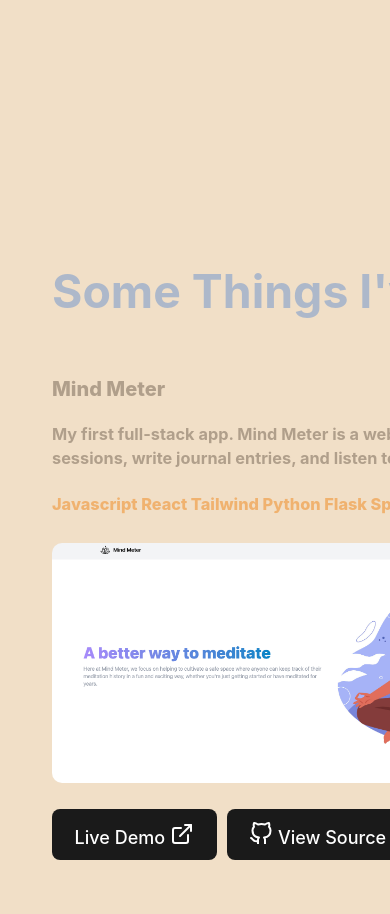
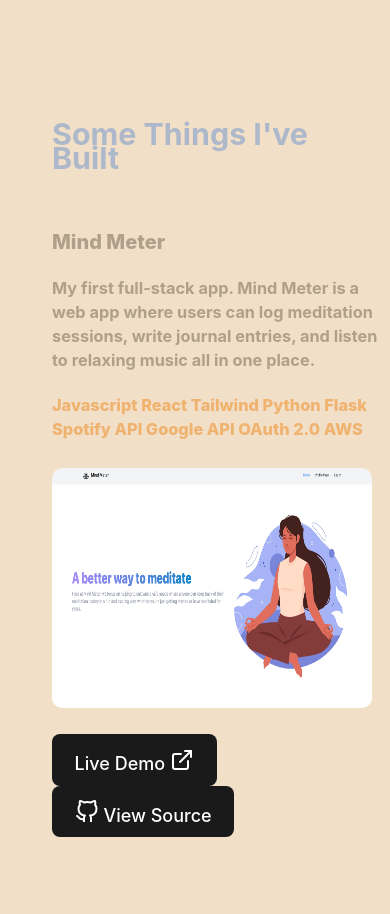
Before and after one commit to ismarjiw/portfolio, a React (Vite) app: page / in a window 390 px wide. Shown: the part 1740-2654 px from the top of the page. Built offline with nearby package versions, Linux system fonts and the light colour scheme.

Commit message:
change projects font size

```diff
--- a/src/mobile.css
+++ b/src/mobile.css
@@ -97,8 +97,8 @@
     }
 
     .avatar {
-        height: 300px;
-        width: 300px;
+        height: 0px;
+        width: 0px;
         margin-right: 5vh;
     }
 
@@ -184,13 +184,14 @@
         display: flex;
         flex-direction: column;
         gap: 15px;
-        width: 200%;
+        width: 100%;
         margin-left: 20px;
         margin-bottom: 300px;
     }
 
     .projects-content h2 {
         color: #ADB8CA;
+        font-size: 1.9em;
     }
 
     .projects-content h3 {
@@ -236,7 +237,7 @@
 
     .image {
         height: 240px;
-        width: auto;
+        width: 20rem;
         margin-bottom: 20px;
         border-radius: 10px;
     }
```
